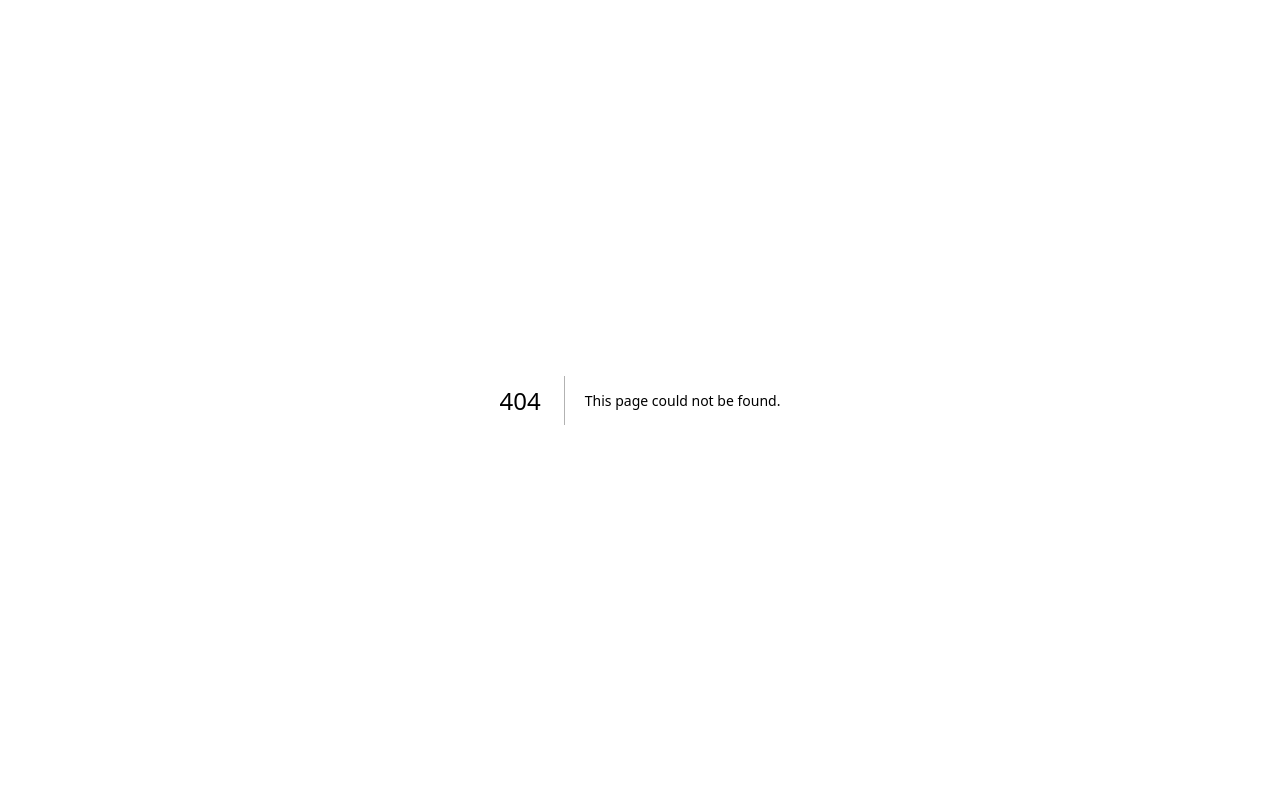
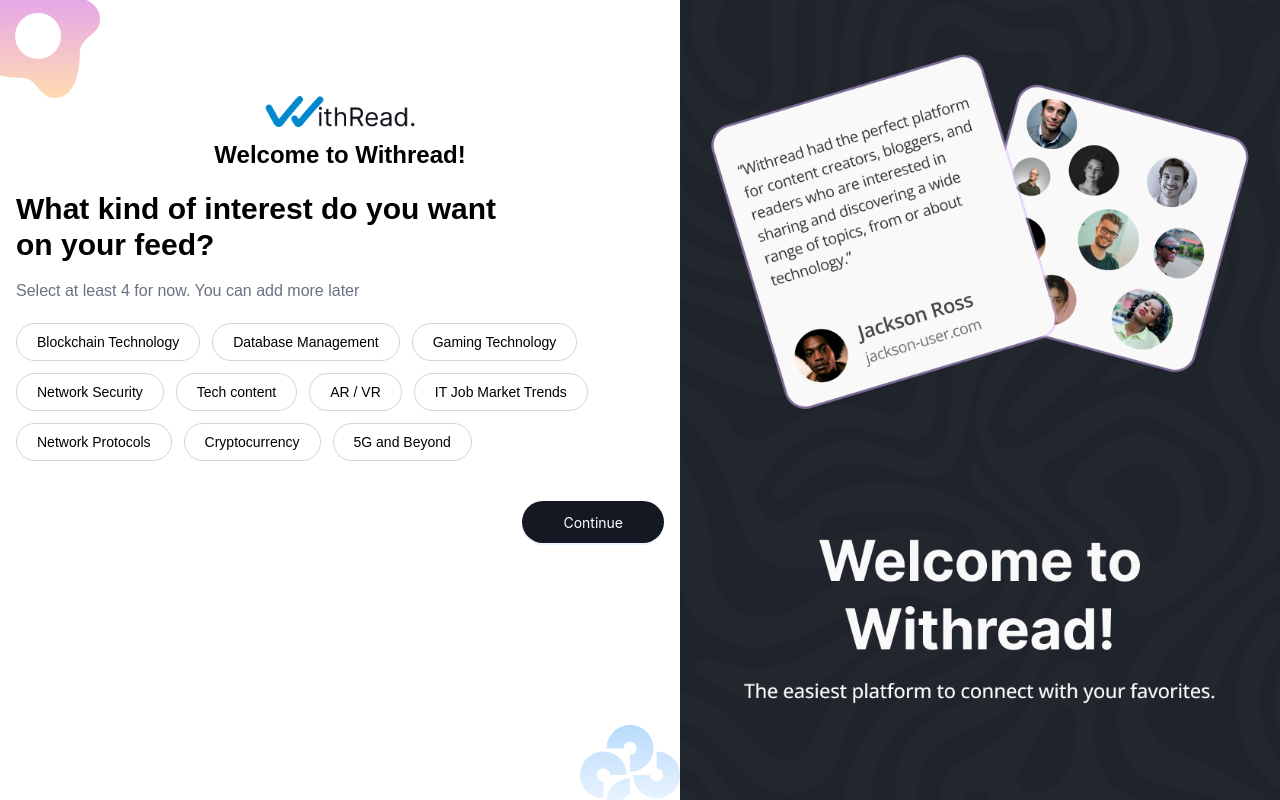
Before and after one commit to emmasam1/withread, a Next.js app: page /interest in a window 1280 px wide. Before the commit this address had no page. Built offline with nearby package versions, Linux system fonts and the light colour scheme.

Commit message:
auth floww done

```diff
--- /dev/null
+++ b/src/app/interest/page.jsx
@@ -0,0 +1,121 @@
+"use client";
+
+import { Form, Input, Button, Row, Col } from "antd";
+import Image from "next/image";
+import React, { useState } from "react";
+
+const interestsList = [
+  "Blockchain Technology",
+  "Database Management",
+  "Gaming Technology",
+  "Network Security",
+  "Tech content",
+  "AR / VR",
+  "IT Job Market Trends",
+  "Network Protocols",
+  "Cryptocurrency",
+  "5G and Beyond",
+];
+
+const Page = () => {
+  const [selectedInterests, setSelectedInterests] = useState([]);
+
+  const toggleInterest = (interest) => {
+    setSelectedInterests((prev) =>
+      prev.includes(interest)
+        ? prev.filter((item) => item !== interest)
+        : [...prev, interest]
+    );
+  };
+
+  const handleSubmit = () => {
+    console.log("Selected Interests:", selectedInterests);
+    // redirect or submit logic here
+  };
+
+  return (
+    <div className="grid grid-cols-1 md:grid-cols-[2fr_600px]">
+      {/* Left Column */}
+      <div className="p-4 bg-white h-screen relative overflow-y-auto">
+        <Image
+          src="/images/Group.png"
+          alt="icon"
+          width={100}
+          height={100}
+          className="absolute top-0 left-0"
+        />
+        <Image
+          src="/images/shape-99.png"
+          alt="icon"
+          width={100}
+          height={100}
+          className="absolute bottom-0 right-0"
+        />
+
+        <div className="flex justify-center items-center flex-col !mt-20 ">
+          <div className="flex justify-center">
+            <Image
+              src="/images/login_logo.png"
+              alt="logo"
+              width={150}
+              height={150}
+            />
+          </div>
+          <h1 className="font-semibold text-center text-black text-2xl mt-3 mb-5">
+            Welcome to Withread!
+          </h1>
+
+          <div>
+            <h1 className="font-bold text-3xl text-black">
+              What kind of interest do you want <br />
+              on your feed?
+            </h1>
+            <p className="text-gray-500 mt-4">
+              Select at least 4 for now. You can add more later
+            </p>
+
+            <div className="flex flex-wrap gap-3 mt-5 max-w-2xl">
+              {interestsList.map((interest) => (
+                <button
+                  key={interest}
+                  onClick={() => toggleInterest(interest)}
+                  className={`px-5 py-2 rounded-full border text-sm font-medium transition-all cursor-pointer
+              ${
+                selectedInterests.includes(interest)
+                  ? "bg-black text-white border-black"
+                  : "bg-white text-black border-gray-300"
+              }`}
+                >
+                  {interest}
+                </button>
+              ))}
+            </div>
+
+            <div className="flex justify-end">
+              <Button
+                type="primary"
+                onClick={handleSubmit}
+                className="mt-10 !bg-[#141823] !rounded-full !px-10 !py-5"
+              >
+                Continue
+              </Button>
+            </div>
+          </div>
+        </div>
+      </div>
+
+      {/* Right Column */}
+      <div
+        className="hidden md:block p-4 h-screen"
+        style={{
+          backgroundImage: "url('/images/bg-img.png')",
+          backgroundPosition: "center",
+          backgroundSize: "cover",
+          backgroundRepeat: "no-repeat",
+        }}
+      ></div>
+    </div>
+  );
+};
+
+export default Page;
--- /dev/null
+++ b/src/app/signin/page.jsx
@@ -0,0 +1,133 @@
+"use client";
+
+import { Form, Input, Button } from "antd";
+import Image from "next/image";
+import React from "react";
+import { useRouter } from "next/navigation";
+
+const Page = () => {
+  const router = useRouter();
+
+  const onFinish = (values) => {
+    console.log("Success:", values);
+    router.push("/verify-otp");
+  };
+
+  const onFinishFailed = (errorInfo) => {
+    console.log("Failed:", errorInfo);
+  };
+
+  return (
+    <div className="grid grid-cols-1 md:grid-cols-[2fr_600px]">
+      {/* Left Column */}
+      <div className="p-4 bg-white h-screen relative overflow-y-auto">
+        <Image
+          src="/images/Group.png"
+          alt="icon"
+          width={100}
+          height={100}
+          className="absolute top-0 left-0"
+        />
+        <Image
+          src="/images/shape-99.png"
+          alt="icon"
+          width={100}
+          height={100}
+          className="absolute bottom-0 right-0"
+        />
+
+        <div className="flex justify-center items-center flex-col p-10">
+          <div className="flex justify-center">
+            <Image
+              src="/images/login_logo.png"
+              alt="logo"
+              width={150}
+              height={150}
+            />
+          </div>
+          <h1 className="font-semibold text-center text-black text-2xl mt-3 mb-5">
+            Welcome Back to Withread!
+          </h1>
+
+          {/* Wrap form in a container with max width */}
+          <div className="w-full max-w-[400px]">
+            <Form
+              name="register"
+              layout="vertical"
+              initialValues={{ remember: true }}
+              onFinish={onFinish}
+              onFinishFailed={onFinishFailed}
+              autoComplete="off"
+              className="w-full"
+            >
+              <Form.Item
+                label="Email Address"
+                name="email"
+                rules={[
+                  {
+                    required: true,
+                    message: "Please enter your email address!",
+                  },
+                ]}
+              >
+                <Input placeholder="Enter your email" />
+              </Form.Item>
+
+              <Form.Item
+                label="Password"
+                name="password"
+                rules={[
+                  { required: true, message: "Please enter your password!" },
+                  {
+                    min: 8,
+                    message: "Password must be at least 8 characters long.",
+                  },
+                ]}
+              >
+                <Input.Password placeholder="Enter password" />
+              </Form.Item>
+
+              <Form.Item>
+                <Button
+                  type="primary"
+                  htmlType="submit"
+                  className="!bg-[#141823] !rounded-full !w-full !py-5 mt-4"
+                >
+                  Sign in
+                </Button>
+              </Form.Item>
+
+              <Form.Item>
+                <Button
+                  type="default"
+                  className="!bg-transparent !border !border-black !rounded-full !w-full !py-5 flex items-center justify-center"
+                >
+                  <Image
+                    src="/images/google.png"
+                    alt="logo"
+                    width={150}
+                    height={150}
+                    className="mr-2"
+                  />
+                </Button>
+              </Form.Item>
+            </Form>
+          </div>
+        </div>
+      </div>
+
+      {/* Right Column */}
+      <div
+        className="hidden md:block p-4 h-screen"
+        style={{
+          backgroundImage: "url('/images/bg-img.png')",
+          backgroundPosition: "center",
+          backgroundSize: "cover",
+          backgroundRepeat: "no-repeat",
+        }}
+      ></div>
+    </div>
+  );
+};
+
+export default Page;
--- a/src/app/signup/page.jsx
+++ b/src/app/signup/page.jsx
@@ -1,13 +1,18 @@
 "use client";
 
-import { Form, Input, Button, Checkbox, Row, Col } from "antd";
+import { Form, Input, Button, Row, Col } from "antd";
 import Image from "next/image";
-import Link from "next/link";
 import React from "react";
+import { useRouter } from "next/navigation";
+
 
 const Page = () => {
+
+    const router = useRouter();
+
   const onFinish = (values) => {
     console.log("Success:", values);
+    router.push("/verify-otp");
   };
 
   const onFinishFailed = (errorInfo) => {
--- /dev/null
+++ b/src/app/verify-otp/page.jsx
@@ -0,0 +1,92 @@
+"use client";
+
+import { Input, Button } from "antd";
+import Image from "next/image";
+import React, { useState } from "react";
+import { useRouter } from "next/navigation";
+
+const Page = () => {
+  const router = useRouter();
+
+  const onChange = (text) => {
+    console.log("onChange:", text);
+  };
+  const onInput = (value) => {
+    console.log("onInput:", value);
+  };
+
+  const sharedProps = {
+    onChange,
+    onInput,
+  };
+
+  const handleSubmit = () => {
+    router.push("/signin");
+  };
+
+  return (
+    <div className="grid grid-cols-1 md:grid-cols-[2fr_600px]">
+      {/* Left Column */}
+      <div className="p-4 bg-white h-screen relative overflow-y-auto">
+        <Image
+          src="/images/Group.png"
+          alt="icon"
+          width={100}
+          height={100}
+          className="absolute top-0 left-0"
+        />
+        <Image
+          src="/images/shape-99.png"
+          alt="icon"
+          width={100}
+          height={100}
+          className="absolute bottom-0 right-0"
+        />
+
+        <div className="flex justify-center items-center flex-col h-full ">
+          <div className="flex justify-center">
+            <Image
+              src="/images/login_logo.png"
+              alt="logo"
+              width={150}
+              height={150}
+            />
+          </div>
+          <h1 className="font-semibold text-center text-black text-2xl mt-3 mb-5">
+            Welcome to Withread!
+          </h1>
+
+          <div>
+            <h1 className="font-bold text-xl text-center text-black mb-3">
+              Check email for OTP
+            </h1>
+            <Input.OTP length={6} {...sharedProps} />
+
+            <div className="flex justify-center">
+              <Button
+                type="primary"
+                onClick={handleSubmit}
+                className="mt-10 !bg-[#141823] !rounded-full !px-10 !py-5"
+              >
+                Verify
+              </Button>
+            </div>
+          </div>
+        </div>
+      </div>
+
+      {/* Right Column */}
+      <div
+        className="hidden md:block p-4 h-screen"
+        style={{
+          backgroundImage: "url('/images/bg-img.png')",
+          backgroundPosition: "center",
+          backgroundSize: "cover",
+          backgroundRepeat: "no-repeat",
+        }}
+      ></div>
+    </div>
+  );
+};
+
+export default Page;
```
